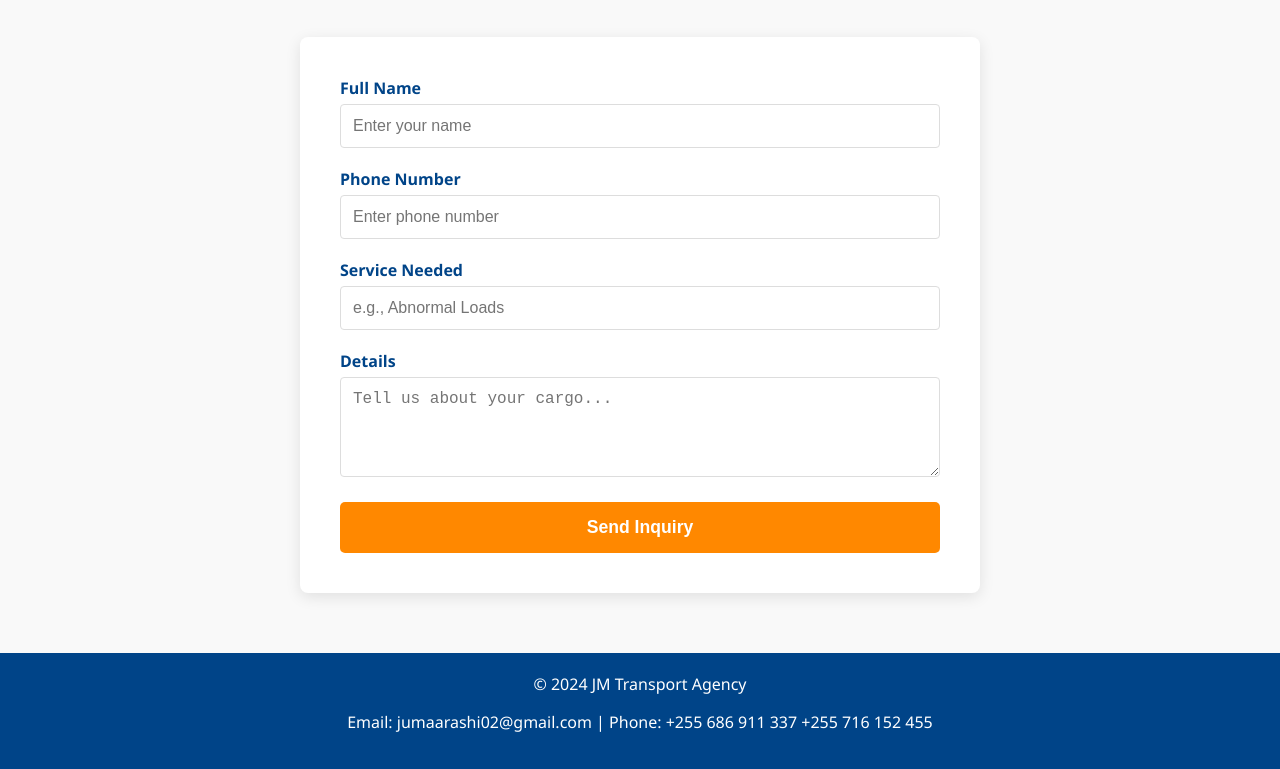
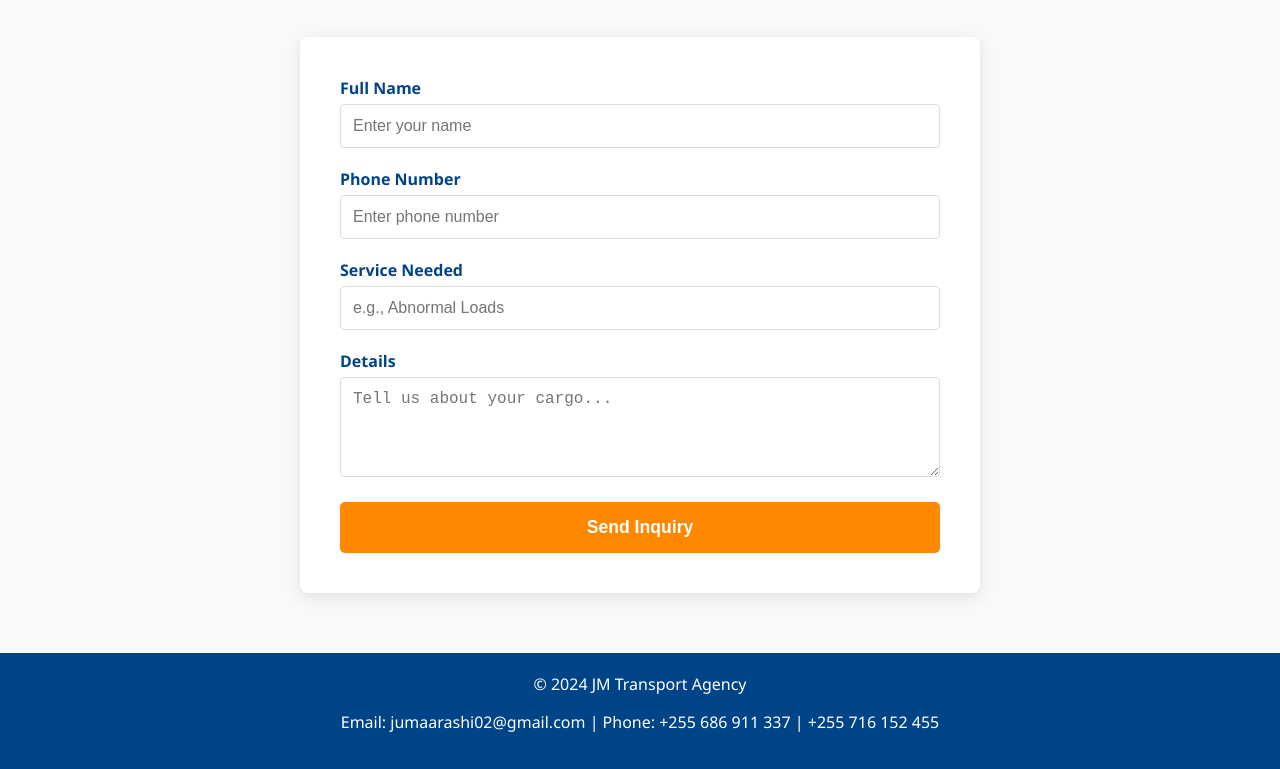
Before and after one commit to Ali-code839/jm-transport-website, a plain HTML site: page quote.html in a window 1280 px wide. Shown: the part 213-982 px from the top of the page. Drawn offline with Linux system fonts and the light colour scheme.

Commit message:
Update quote.html

```diff
--- a/quote.html
+++ b/quote.html
@@ -172,7 +172,7 @@
 
     <footer>
 &copy; 2024 JM Transport Agency
-        <p>Email: jumaarashi02@gmail.com | Phone: +255 686 911 337 +255 716 152 455</p>
+        <p>Email: jumaarashi02@gmail.com | Phone: +255 686 911 337 | +255 716 152 455</p>
     </footer>
 
 </body>
```
